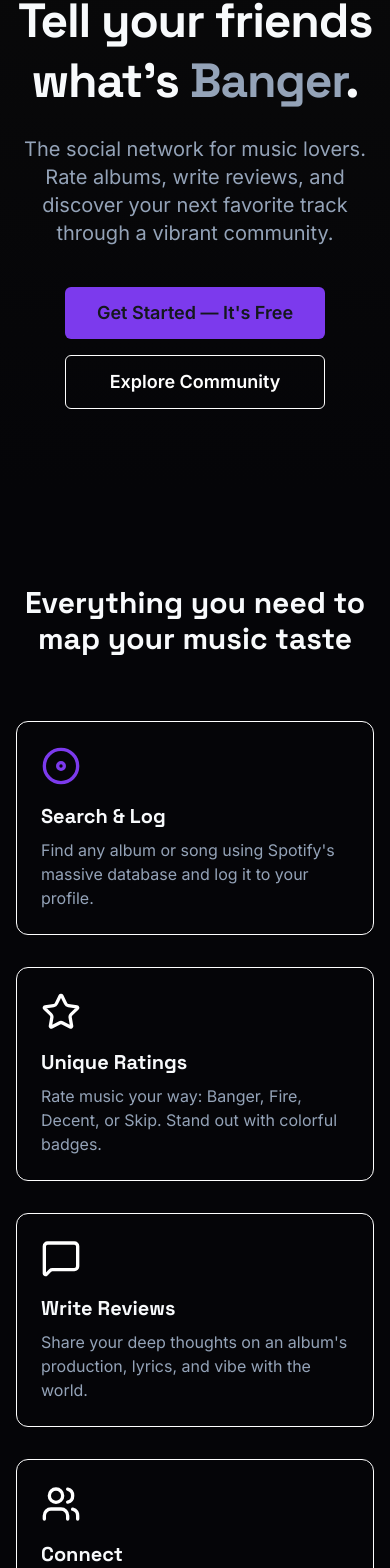
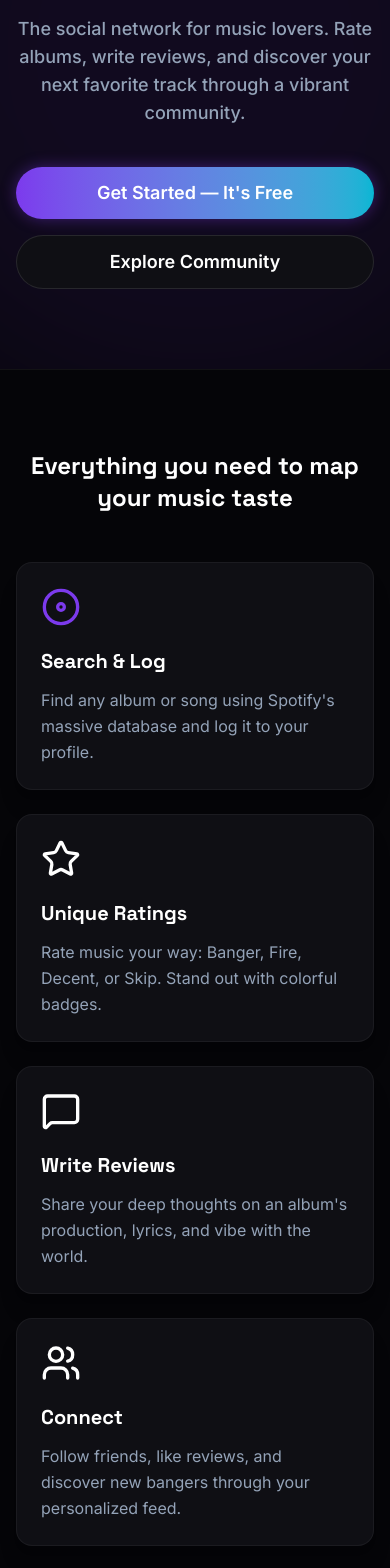
Before and after one commit to sakshamd19/BeatFrame, a React (Vite) app: page / in a window 390 px wide. Shown: the part 269-1837 px from the top of the page. Built offline with nearby package versions, Linux system fonts and the light colour scheme; no server answers.

Commit message:
style: comprehensive mobile responsiveness optimization across all major views

```diff
--- a/src/components/AlbumHeader.jsx
+++ b/src/components/AlbumHeader.jsx
@@ -22,12 +22,12 @@
   albumLabel = albumLabel || 'Independent';
 
   return (
-    <div className="flex flex-col md:flex-row gap-8 items-start mb-12">
-      <div className="w-48 h-48 md:w-64 md:h-64 flex-shrink-0 rounded-xl overflow-hidden shadow-2xl border border-[#27272a]">
+    <div className="flex flex-col md:flex-row gap-8 items-center md:items-start text-center md:text-left mb-12">
+      <div className="w-48 h-48 md:w-64 md:h-64 flex-shrink-0 rounded-xl overflow-hidden shadow-[0_0_30px_rgba(124,58,237,0.15)] border border-white/5">
         <img src={imageUrl} alt={album.name} className="w-full h-full object-cover" />
       </div>
-      <div className="flex-1 flex flex-col xl:flex-row gap-8 justify-between w-full">
-        <div className="flex flex-col justify-center min-h-[12rem] md:min-h-[16rem] py-2 flex-1">
+      <div className="flex-1 flex flex-col xl:flex-row gap-8 justify-between w-full items-center md:items-start xl:items-center">
+        <div className="flex flex-col justify-center min-h-[12rem] md:min-h-[16rem] py-2 flex-1 w-full">
           <h1 className="text-3xl md:text-5xl font-extrabold text-white mb-4 tracking-tight leading-tight">
             {album.name}
           </h1>
@@ -37,7 +37,7 @@
           <p className="text-sm text-[#6b7280] mb-8 uppercase tracking-wider font-semibold">
             {releaseYear} • {album.total_tracks} tracks
           </p>
-          <div className="flex flex-wrap items-center gap-4">
+          <div className="flex flex-wrap items-center justify-center md:justify-start gap-4 w-full">
             <Link
               to={`/write-review/album/${album.id}`}
               className="inline-flex items-center justify-center px-8 py-3 bg-[#8b5cf6] hover:bg-[#7c3aed] text-white rounded-md font-medium transition-colors shadow-lg shadow-[#8b5cf6]/20"
@@ -60,17 +60,17 @@
           </div>
         </div>
 
-        <div className="flex flex-col justify-center bg-[#141414] p-6 rounded-xl border border-[#27272a] shadow-xl w-full xl:w-72 flex-shrink-0 mt-4 xl:mt-0">
+        <div className="flex flex-col justify-center bg-surface1 p-6 rounded-2xl border border-white/5 shadow-xl w-full xl:w-72 flex-shrink-0 mt-4 xl:mt-0 text-left">
           <h3 className="text-white font-bold mb-4 flex items-center gap-2">
-            <span className="w-2 h-2 rounded-full bg-[#8b5cf6]"></span>
+            <span className="w-2 h-2 rounded-full bg-primary shadow-[0_0_10px_rgba(124,58,237,0.8)]"></span>
             Album Info
           </h3>
           <div className="space-y-4 text-sm">
-            <div className="flex justify-between items-center border-b border-[#27272a] pb-2">
+            <div className="flex justify-between items-center border-b border-white/5 pb-2">
               <span className="text-[#9ca3af]">Released</span>
               <span className="text-white font-medium">{album.release_date}</span>
             </div>
-            <div className="flex justify-between items-center border-b border-[#27272a] pb-2">
+            <div className="flex justify-between items-center border-b border-white/5 pb-2">
               <span className="text-[#9ca3af]">Label</span>
               <span className="text-white font-medium truncate ml-4" title={albumLabel}>{albumLabel}</span>
             </div>
@@ -81,7 +81,7 @@
           </div>
 
           {album.uri && (
-            <div className="mt-auto border-t border-[#27272a] pt-4 mt-6">
+            <div className="mt-auto border-t border-white/5 pt-4 mt-6">
               <p className="text-[#9ca3af] text-xs uppercase tracking-wider mb-3 text-center font-semibold">Scan on Spotify</p>
               <img
                 src={`https://scannables.scdn.co/uri/plain/png/141414/white/320/${album.uri}`}
--- a/src/pages/ArtistDetail.jsx
+++ b/src/pages/ArtistDetail.jsx
@@ -78,13 +78,13 @@
             </div>
           </div>
         ) : artist && (
-          <div className="flex flex-col md:flex-row gap-8 items-start mb-16">
-            <div className="w-48 h-48 md:w-64 md:h-64 flex-shrink-0 rounded-full overflow-hidden shadow-2xl border-4 border-[#27272a] mx-auto md:mx-0">
+          <div className="flex flex-col md:flex-row gap-8 items-center md:items-start text-center md:text-left mb-16">
+            <div className="w-48 h-48 md:w-64 md:h-64 flex-shrink-0 rounded-full overflow-hidden shadow-[0_0_30px_rgba(124,58,237,0.15)] border-4 border-surface2 mx-auto md:mx-0">
               <img src={artist.images?.[0]?.url || 'https://via.placeholder.com/300'} alt={artist.name} className="w-full h-full object-cover" />
             </div>
 
-            <div className="flex-1 flex flex-col xl:flex-row gap-8 justify-between w-full">
-              <div className="flex flex-col justify-center py-2 flex-1 text-center md:text-left">
+            <div className="flex-1 flex flex-col xl:flex-row gap-8 justify-between w-full items-center md:items-start xl:items-center">
+              <div className="flex flex-col justify-center py-2 flex-1 w-full text-center md:text-left">
                 <span className="text-[#8b5cf6] uppercase tracking-wider font-bold text-sm mb-2">Artist</span>
                 <h1 className="text-4xl md:text-6xl font-extrabold text-white mb-4 tracking-tight leading-tight">
                   {artist.name}
@@ -107,20 +107,20 @@
                 </div>
               </div>
 
-              <div className="flex flex-col justify-center bg-[#141414] p-6 rounded-xl border border-[#27272a] shadow-xl w-full xl:w-72 flex-shrink-0">
+              <div className="flex flex-col justify-center bg-surface1 p-6 rounded-2xl border border-white/5 shadow-xl w-full xl:w-72 flex-shrink-0 text-left">
                 <h3 className="text-white font-bold mb-4 flex items-center gap-2">
-                  <span className="w-2 h-2 rounded-full bg-[#8b5cf6]"></span>
+                  <span className="w-2 h-2 rounded-full bg-primary shadow-[0_0_10px_rgba(124,58,237,0.8)]"></span>
                   Artist Info
                 </h3>
                 <div className="space-y-4 text-sm">
                   {artist.followers && artist.followers.total != null && (
-                    <div className="flex justify-between items-center border-b border-[#27272a] pb-2 mb-4">
+                    <div className="flex justify-between items-center border-b border-white/5 pb-2 mb-4">
                       <span className="text-[#9ca3af]">Followers</span>
                       <span className="text-white font-medium">{artist.followers.total.toLocaleString()}</span>
                     </div>
                   )}
                   {artist.genres?.length > 0 && (
-                    <div className="flex flex-col border-b border-[#27272a] pb-2">
+                    <div className="flex flex-col border-b border-white/5 pb-2">
                       <span className="text-[#9ca3af] mb-1">Genres</span>
                       <span className="text-white font-medium capitalize truncate">{artist.genres.join(', ')}</span>
                     </div>
@@ -128,7 +128,7 @@
                 </div>
 
                 {artist.uri && (
-                  <div className="mt-auto border-t border-[#27272a] pt-4 mt-6">
+                  <div className="mt-auto border-t border-white/5 pt-4 mt-6">
                     <p className="text-[#9ca3af] text-xs uppercase tracking-wider mb-3 text-center font-semibold">Scan on Spotify</p>
                     <img
                       src={`https://scannables.scdn.co/uri/plain/png/141414/white/320/${artist.uri}`}
--- a/src/pages/Explore.jsx
+++ b/src/pages/Explore.jsx
@@ -88,12 +88,12 @@
   }
 
   return (
-    <div className="pb-24 pt-24 min-h-screen">
+    <div className="pb-24 pt-24 sm:pt-32 min-h-screen">
       <div className="max-w-[1400px] mx-auto px-4 sm:px-6 lg:px-8">
 
         {/* Header Section */}
         <div className="text-center max-w-3xl mx-auto mb-16 animate-fade-in-up">
-          <h1 className="font-display font-bold text-5xl md:text-7xl mb-6 tracking-tight">
+          <h1 className="font-display font-bold text-4xl sm:text-5xl md:text-7xl mb-6 tracking-tight">
             What <GradientText>BeatFrame</GradientText> is Hearing
           </h1>
           <p className="text-lg text-[#94a3b8] font-medium max-w-2xl mx-auto">
@@ -108,7 +108,7 @@
               <Disc3 className="w-6 h-6 text-secondary animate-[spin_4s_linear_infinite]" />
               <h2 className="font-display font-bold text-2xl text-white">Global Fresh Drops</h2>
             </div>
-            <div className="grid grid-cols-2 md:grid-cols-5 gap-4">
+            <div className="grid grid-cols-2 sm:grid-cols-3 md:grid-cols-5 gap-4 sm:gap-6">
               {newReleasesGlobal.map(album => (
                 <Link key={album.id} to={`/album/${album.id}`} className="group relative block rounded-xl overflow-hidden aspect-square">
                   <img src={album.images[0]?.url} alt={album.name} className="w-full h-full object-cover group-hover:scale-110 transition-transform duration-700" />
@@ -130,7 +130,7 @@
               <Disc3 className="w-6 h-6 text-secondary animate-[spin_4s_linear_infinite]" />
               <h2 className="font-display font-bold text-2xl text-white">Fresh Drops in India</h2>
             </div>
-            <div className="grid grid-cols-2 md:grid-cols-5 gap-4">
+            <div className="grid grid-cols-2 sm:grid-cols-3 md:grid-cols-5 gap-4 sm:gap-6">
               {newReleasesIndia.map(album => (
                 <Link key={album.id} to={`/album/${album.id}`} className="group relative block rounded-xl overflow-hidden aspect-square">
                   <img src={album.images[0]?.url} alt={album.name} className="w-full h-full object-cover group-hover:scale-110 transition-transform duration-700" />
--- a/src/pages/Landing.jsx
+++ b/src/pages/Landing.jsx
@@ -2,6 +2,7 @@
 import { Link, Navigate } from 'react-router-dom';
 import { Star, MessageSquare, Users, Disc } from 'lucide-react';
 import { useAuth } from '../context/AuthContext';
+import GradientText from '../components/ui/GradientText';
 
 export default function Landing() {
   const { user } = useAuth();
@@ -13,51 +14,54 @@
   return (
     <div className="flex flex-col min-h-[calc(100vh-4rem)]">
       {/* Hero Section */}
-      <section className="flex-1 flex flex-col justify-center items-center text-center px-4 py-20 lg:py-32 bg-gradient-to-b from-card to-background">
-        <h1 className="text-5xl md:text-7xl font-extrabold text-foreground-light tracking-tight max-w-4xl mb-6 leading-tight">
-          Track music you’ve <span className="text-primary">listened</span> to.
+      <section className="flex-1 flex flex-col justify-center items-center text-center px-4 py-20 lg:py-32 bg-background relative overflow-hidden">
+        {/* Decorative background glow */}
+        <div className="absolute top-1/2 left-1/2 -translate-x-1/2 -translate-y-1/2 w-[800px] h-[800px] bg-primary/10 rounded-full blur-[120px] pointer-events-none"></div>
+
+        <h1 className="text-4xl sm:text-5xl md:text-7xl font-display font-extrabold text-white tracking-tight max-w-4xl mb-6 leading-tight relative z-10">
+          Track music you’ve <GradientText>listened</GradientText> to.
           <br/>
           Tell your friends what’s <span className="text-banger">Banger</span>.
         </h1>
-        <p className="text-xl text-foreground max-w-2xl mb-10">
+        <p className="text-lg sm:text-xl text-[#94a3b8] max-w-2xl mb-10 relative z-10 font-medium">
           The social network for music lovers. Rate albums, write reviews, and discover your next favorite track through a vibrant community.
         </p>
-        <div className="flex flex-col sm:flex-row gap-4">
-          <Link to="/signup" className="bg-primary hover:bg-primary-hover text-[#14181c] text-lg px-8 py-3 rounded-md font-bold transition-colors">
+        <div className="flex flex-col sm:flex-row gap-4 relative z-10 w-full sm:w-auto">
+          <Link to="/signup" className="w-full sm:w-auto bg-gradient-to-r from-primary to-secondary text-white text-lg px-8 py-3 rounded-full font-bold transition-all shadow-[0_0_15px_rgba(124,58,237,0.4)] hover:shadow-[0_0_25px_rgba(124,58,237,0.6)] hover:-translate-y-0.5">
             Get Started — It's Free
           </Link>
-          <Link to="/explore" className="bg-card hover:bg-[#384352] text-foreground-light border border-border text-lg px-8 py-3 rounded-md font-bold transition-colors">
+          <Link to="/explore" className="w-full sm:w-auto bg-surface1 hover:bg-surface2 text-white border border-white/10 text-lg px-8 py-3 rounded-full font-bold transition-colors">
             Explore Community
           </Link>
         </div>
       </section>
 
       {/* Features Section */}
-      <section className="py-24 bg-background">
+      <section className="py-20 sm:py-24 bg-background border-t border-white/5">
         <div className="max-w-7xl mx-auto px-4 sm:px-6 lg:px-8">
-          <h2 className="text-3xl font-bold text-center text-foreground-light mb-16">
+          <h2 className="text-2xl sm:text-3xl font-display font-bold text-center text-white mb-12 sm:mb-16">
             Everything you need to map your music taste
           </h2>
-          <div className="grid grid-cols-1 md:grid-cols-2 lg:grid-cols-4 gap-8">
-            <div className="bg-card p-6 rounded-xl border border-border transition-transform hover:-translate-y-1 duration-300">
-              <Disc className="h-10 w-10 text-primary mb-4" />
-              <h3 className="text-xl font-bold text-foreground-light mb-2">Search & Log</h3>
-              <p className="text-foreground">Find any album or song using Spotify's massive database and log it to your profile.</p>
+          <div className="grid grid-cols-1 sm:grid-cols-2 lg:grid-cols-4 gap-6 sm:gap-8">
+            <div className="bg-surface1 p-6 sm:p-8 rounded-2xl border border-white/5 transition-transform hover:-translate-y-1 duration-300 shadow-xl">
+              <Disc className="h-10 w-10 text-primary mb-5" />
+              <h3 className="text-xl font-bold text-white mb-3">Search & Log</h3>
+              <p className="text-[#94a3b8] leading-relaxed">Find any album or song using Spotify's massive database and log it to your profile.</p>
             </div>
-            <div className="bg-card p-6 rounded-xl border border-border transition-transform hover:-translate-y-1 duration-300">
-              <Star className="h-10 w-10 text-banger mb-4" />
-              <h3 className="text-xl font-bold text-foreground-light mb-2">Unique Ratings</h3>
-              <p className="text-foreground">Rate music your way: Banger, Fire, Decent, or Skip. Stand out with colorful badges.</p>
+            <div className="bg-surface1 p-6 sm:p-8 rounded-2xl border border-white/5 transition-transform hover:-translate-y-1 duration-300 shadow-xl">
+              <Star className="h-10 w-10 text-banger mb-5" />
+              <h3 className="text-xl font-bold text-white mb-3">Unique Ratings</h3>
+              <p className="text-[#94a3b8] leading-relaxed">Rate music your way: Banger, Fire, Decent, or Skip. Stand out with colorful badges.</p>
             </div>
-            <div className="bg-card p-6 rounded-xl border border-border transition-transform hover:-translate-y-1 duration-300">
-              <MessageSquare className="h-10 w-10 text-fire mb-4" />
-              <h3 className="text-xl font-bold text-foreground-light mb-2">Write Reviews</h3>
-              <p className="text-foreground">Share your deep thoughts on an album's production, lyrics, and vibe with the world.</p>
+            <div className="bg-surface1 p-6 sm:p-8 rounded-2xl border border-white/5 transition-transform hover:-translate-y-1 duration-300 shadow-xl">
+              <MessageSquare className="h-10 w-10 text-fire mb-5" />
+              <h3 className="text-xl font-bold text-white mb-3">Write Reviews</h3>
+              <p className="text-[#94a3b8] leading-relaxed">Share your deep thoughts on an album's production, lyrics, and vibe with the world.</p>
             </div>
-            <div className="bg-card p-6 rounded-xl border border-border transition-transform hover:-translate-y-1 duration-300">
-              <Users className="h-10 w-10 text-decent mb-4" />
-              <h3 className="text-xl font-bold text-foreground-light mb-2">Connect</h3>
-              <p className="text-foreground">Follow friends, like reviews, and discover new bangers through your personalized feed.</p>
+            <div className="bg-surface1 p-6 sm:p-8 rounded-2xl border border-white/5 transition-transform hover:-translate-y-1 duration-300 shadow-xl">
+              <Users className="h-10 w-10 text-decent mb-5" />
+              <h3 className="text-xl font-bold text-white mb-3">Connect</h3>
+              <p className="text-[#94a3b8] leading-relaxed">Follow friends, like reviews, and discover new bangers through your personalized feed.</p>
             </div>
           </div>
         </div>
--- a/src/pages/Profile.jsx
+++ b/src/pages/Profile.jsx
@@ -103,11 +103,11 @@
   );
 
   return (
-    <div className="bg-background min-h-screen pt-32 pb-12">
+    <div className="bg-background min-h-screen pt-24 sm:pt-32 pb-12">
       <div className="max-w-7xl mx-auto px-4 sm:px-6 lg:px-8">
 
         {/* Profile Header */}
-        <div className="bg-surface1 border border-white/5 rounded-2xl p-8 mb-12 flex flex-col md:flex-row items-center md:items-start gap-8 shadow-2xl relative overflow-hidden group">
+        <div className="bg-surface1 border border-white/5 rounded-2xl p-6 sm:p-8 mb-12 flex flex-col md:flex-row items-center md:items-start gap-6 sm:gap-8 shadow-2xl relative overflow-hidden group text-center md:text-left">
           {/* Subtle gradient orb behind avatar */}
           <div className="absolute top-0 left-0 w-64 h-64 bg-primary/10 blur-[100px] pointer-events-none rounded-full transform -translate-x-1/2 -translate-y-1/2"></div>
 
@@ -127,7 +127,7 @@
 
           <div className="flex-1 relative z-10 w-full">
             <div className="flex flex-col sm:flex-row sm:items-center justify-between gap-4 mb-2">
-              <div className="flex items-center gap-3 flex-wrap">
+              <div className="flex items-center justify-center md:justify-start gap-3 flex-wrap">
                 <h1 className="text-3xl md:text-5xl font-display font-bold text-white tracking-tight">
                   {profile.full_name || profile.username}
                 </h1>
@@ -149,10 +149,10 @@
                 </Link>
               )}
             </div>
-            <p className="gradient-text font-bold text-lg mb-4">@{profile.username}</p>
+            <p className="gradient-text font-bold text-lg mb-4 text-center md:text-left">@{profile.username}</p>
 
             {profile.bio && (
-              <p className="text-secondary text-lg mb-8 max-w-2xl leading-relaxed">{profile.bio}</p>
+              <p className="text-secondary text-lg mb-8 max-w-2xl leading-relaxed mx-auto md:mx-0">{profile.bio}</p>
             )}
 
             {/* Top Artists and Genres */}
@@ -190,7 +190,7 @@
             )}
 
             {/* Listening Activity */}
-            <div className="flex items-center justify-center md:justify-start gap-8 mt-6">
+            <div className="flex items-center justify-center md:justify-start gap-6 sm:gap-8 mt-8 border-t border-white/5 pt-6 md:border-t-0 md:pt-0">
               <div className="text-center">
                 <div className="text-2xl font-bold text-white">{reviews.length}</div>
                 <div className="text-sm text-[#6b7280] uppercase tracking-wider">Reviews</div>
--- a/src/pages/Search.jsx
+++ b/src/pages/Search.jsx
@@ -151,7 +151,7 @@
       return (
         <div className="text-center py-8 animate-fade-in-up">
           <Music className="w-20 h-20 text-primary mx-auto mb-8 opacity-80" />
-          <h2 className="text-4xl font-display font-bold text-white mb-10 tracking-tight">Start typing to discover <GradientText>music</GradientText></h2>
+          <h2 className="text-3xl sm:text-4xl font-display font-bold text-white mb-10 tracking-tight">Start typing to discover <GradientText>music</GradientText></h2>
           <div className="flex flex-wrap justify-center gap-3 max-w-3xl mx-auto">
             {suggestions.map(s => (
               <button
@@ -223,7 +223,7 @@
   };
 
   return (
-    <div className="min-h-screen bg-background pb-24 pt-24">
+    <div className="min-h-screen bg-background pb-24 pt-24 sm:pt-32">
       <div className="max-w-4xl mx-auto px-4 sm:px-6 lg:px-8 mb-6">
         <SearchBar onSearch={handleSearch} initialValue={query} />
 
```
Also changed, not shown: src/pages/TrackDetail.jsx (+12 -12 lines).
